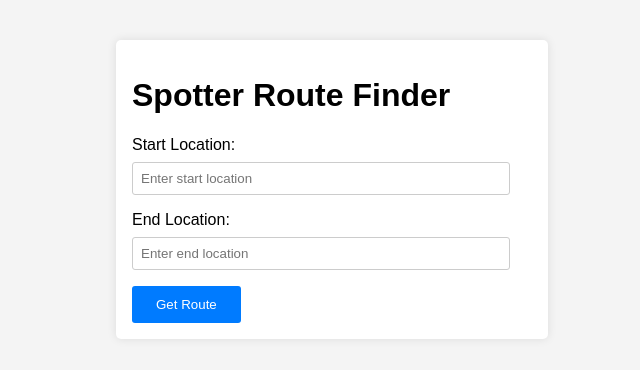
After one commit to SuhagSundarSwain/spotter_fuel_route, a Django app: template routing/templates/getRouteFrom.html in a window 1280 px wide. The commit adds this page. Shown: the top 370 px of the page, without its empty margins (308-948 px from the left). Run offline with Django 3.2, Linux system fonts and the light colour scheme; the template is opened without the code that fills it, so the values that code supplies are empty.

Commit message:
v1.5.0-Travel form added and map view modified

```diff
--- a/routing/static/css/styles.css
+++ b/routing/static/css/styles.css
@@ -1,4 +1,4 @@
-body {
+.map-body {
   display: flex;
   flex-direction: column;
   align-items: center;
@@ -11,3 +11,36 @@ body {
 .fuel-price {
   color: green;
 }
+
+.form-body {
+  font-family: Arial, sans-serif;
+  padding: 2rem;
+  background: #f4f4f4;
+}
+
+.container {
+  max-width: 400px;
+  margin: auto;
+  background: white;
+  padding: 1rem;
+  border-radius: 5px;
+  box-shadow: 0 0 10px rgba(0, 0, 0, 0.1);
+}
+
+.label {
+  display: block;
+  margin-bottom: 0.5rem;
+}
+
+.get-route-button {
+  padding: 0.7rem 1.5rem;
+  background: #007bff;
+  color: white;
+  border: none;
+  border-radius: 3px;
+  cursor: pointer;
+}
+
+.get-route-button:hover {
+  background: #0056b3;
+}
--- /dev/null
+++ b/routing/templates/getRouteFrom.html
@@ -0,0 +1,60 @@
+<!DOCTYPE html>
+<html lang="en">
+  <head>
+    <meta charset="UTF-8" />
+    <title>Route Finder</title>
+    <link rel="stylesheet" type="text/css" href="static/css/styles.css" />
+    <style>
+      input[type="text"] {
+        width: 90%;
+        padding: 0.5rem;
+        margin-bottom: 1rem;
+        border: 1px solid #ccc;
+        border-radius: 3px;
+      }
+    </style>
+  </head>
+  <body class="form-body">
+    <div class="container">
+      <h1>Spotter Route Finder</h1>
+      <form id="routeForm">
+        <div>
+          <label class="label" for="start">Start Location:</label>
+          <input
+            type="text"
+            id="start"
+            name="start"
+            placeholder="Enter start location"
+            required
+          />
+        </div>
+        <div>
+          <label class="label" for="end">End Location:</label>
+          <input
+            type="text"
+            id="end"
+            name="end"
+            placeholder="Enter end location"
+            required
+          />
+        </div>
+        <button class="get-route-button" type="submit">Get Route</button>
+      </form>
+    </div>
+
+    <script>
+      document
+        .getElementById("routeForm")
+        .addEventListener("submit", function (e) {
+          e.preventDefault(); // Prevent default form submission
+          // Retrieve values from the form fields
+          const start = document.getElementById("start").value;
+          const end = document.getElementById("end").value;
+          // Redirect to /map with the start and end parameters in the URL
+          window.location.href = `/map?start=${encodeURIComponent(
+            start
+          )}&end=${encodeURIComponent(end)}`;
+        });
+    </script>
+  </body>
+</html>
--- a/routing/templates/mapView.html
+++ b/routing/templates/mapView.html
@@ -4,9 +4,11 @@
     <link rel="stylesheet" type="text/css" href="static/css/styles.css" />
     <title>Spotter Route</title>
   </head>
-  <body>
+  <body class="map-body">
     <h1>Spotter Route Map</h1>
-    <p class="fuel-cost">Total Fuel Cost: <span class="fuel-price">${{fuel_cost}}</span></p>
+    <p class="fuel-cost">
+      Total Fuel Cost: <span class="fuel-price">${{fuel_cost}}</span>
+    </p>
     <img src="{{mapLink}}" alt="Map" />
   </body>
 </html>
--- a/spotter_fuel_route/urls.py
+++ b/spotter_fuel_route/urls.py
@@ -15,11 +15,11 @@ Including another URLconf
 """
 from django.contrib import admin
 from django.urls import path
-from routing.views import get_route_with_fuel_stopage,mapView,home
+from routing.views import get_route_fuel_stop_api,mapView,home
 
 urlpatterns = [
     path('admin/', admin.site.urls),
     path("",home),
-    path("getroute",get_route_with_fuel_stopage),
+    path("getroute",get_route_fuel_stop_api),
     path("map",mapView)
 ]
```
Also changed, not shown: routing/views.py (+33 -54 lines).
